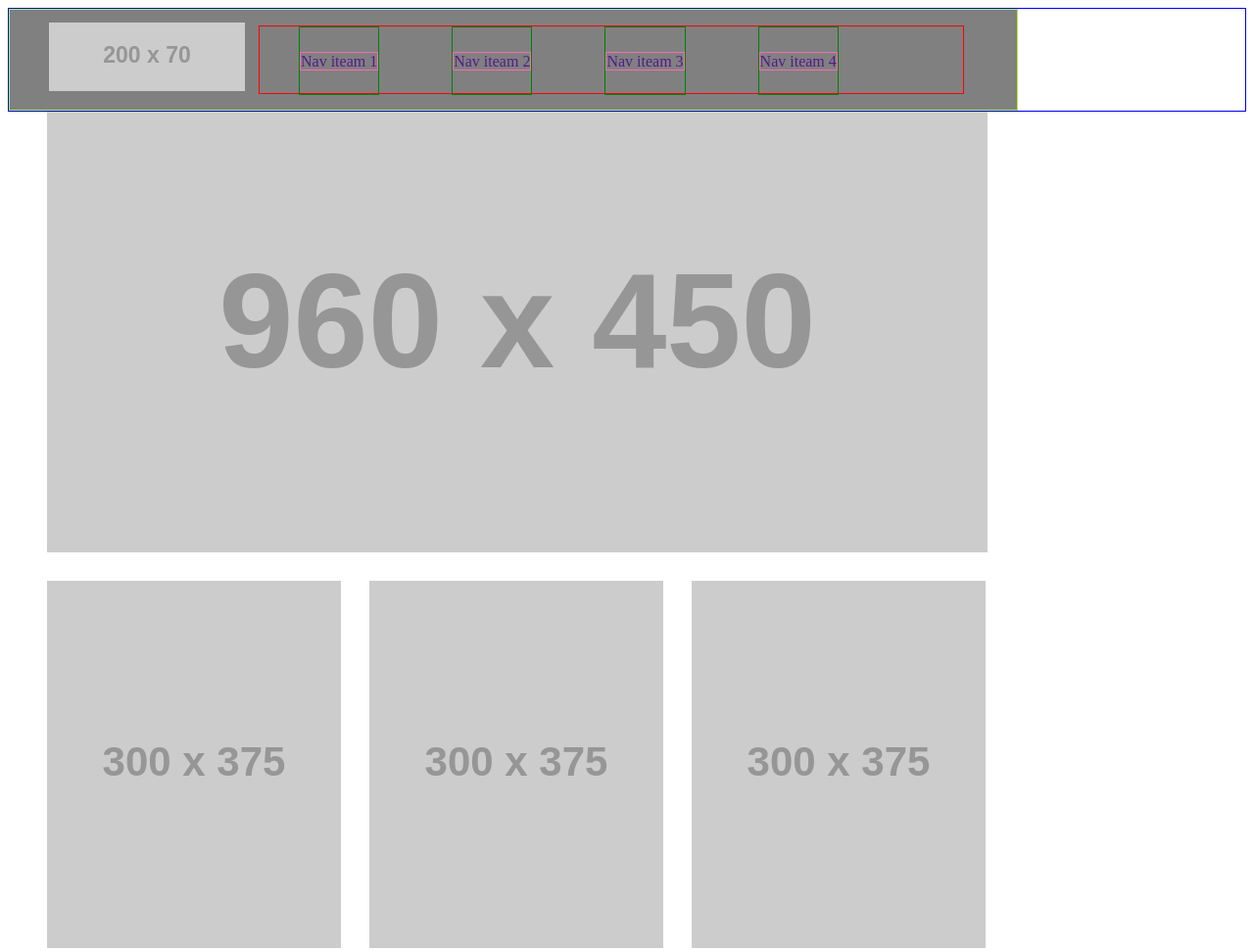
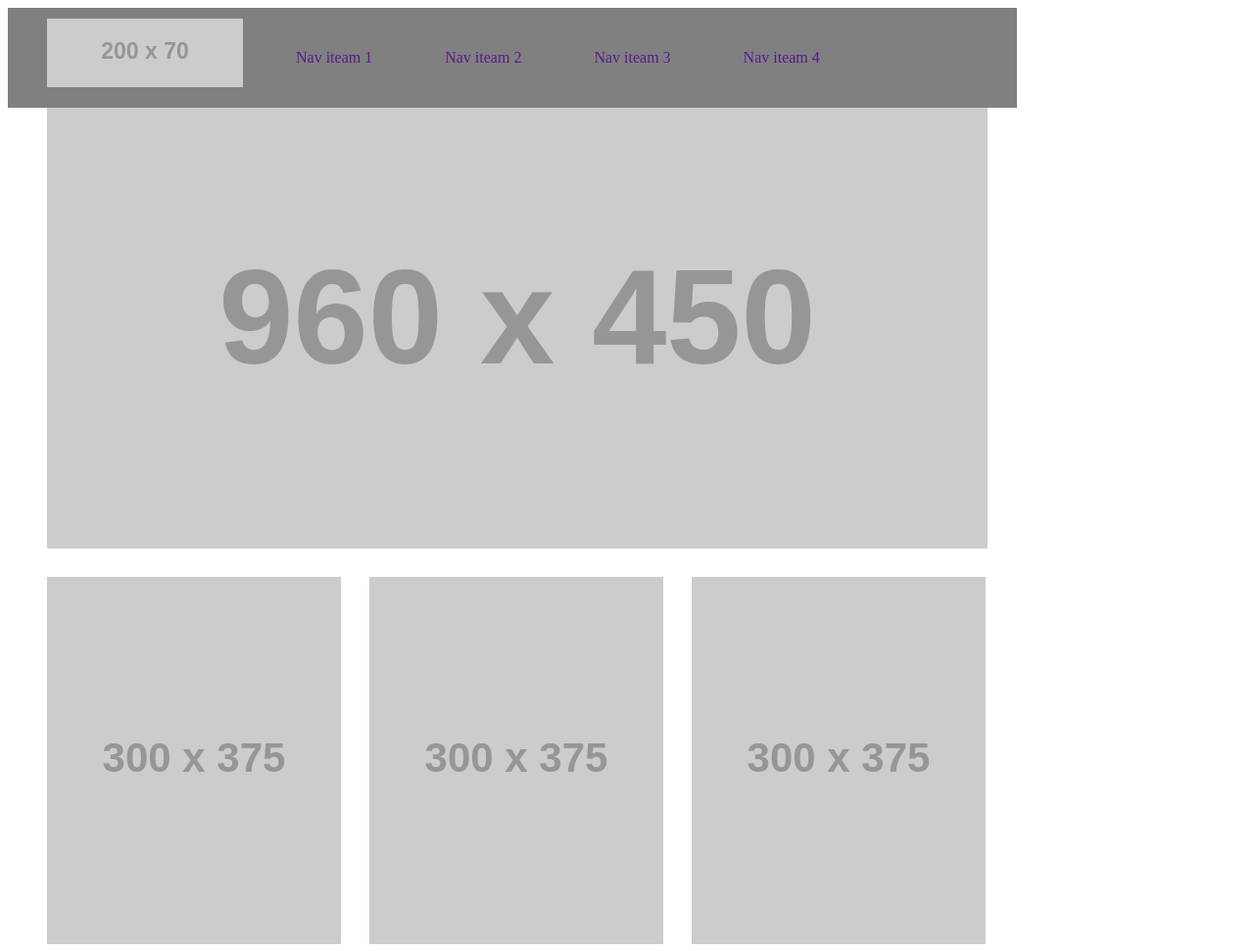
Before and after one commit to aseel-alsayeh/-wireframe-exercise, a plain HTML site: page index.html in a window 1280 px wide. Shown: the top 971 px of the page at 98% size. Drawn offline with Linux system fonts and the light colour scheme; placeholder pictures from the web are drawn by us.

Commit message:
edit the borders

```diff
--- a/css/style.css
+++ b/css/style.css
@@ -1,23 +1,20 @@
 * {box-sizing: border-box;}
 /* header */
-header {border: 1px solid blue;}
+
 header nav ul {
     display: inline-block;
-    border: 1px solid red;
     height: 70px;
     line-height: 70px;
     width: 70%;
     margin-left: 10px;
 }
 header nav ul li {display:inline-block ;
-    border: 1px solid green;
     height: 70px;
     line-height: 120px;
     margin-right: 70px;
 }
 
 header nav ul li a {
-    border:1px solid hotpink;
    line-height: 70px;
    position: relative;
     bottom: 25px;
@@ -25,7 +22,6 @@ header nav ul li a {
 }
 header nav {
     display: inline-block;
-    border:1px solid greenyellow;
     width:1030px;
     height: 120 px;
     background-color: gray;
```
